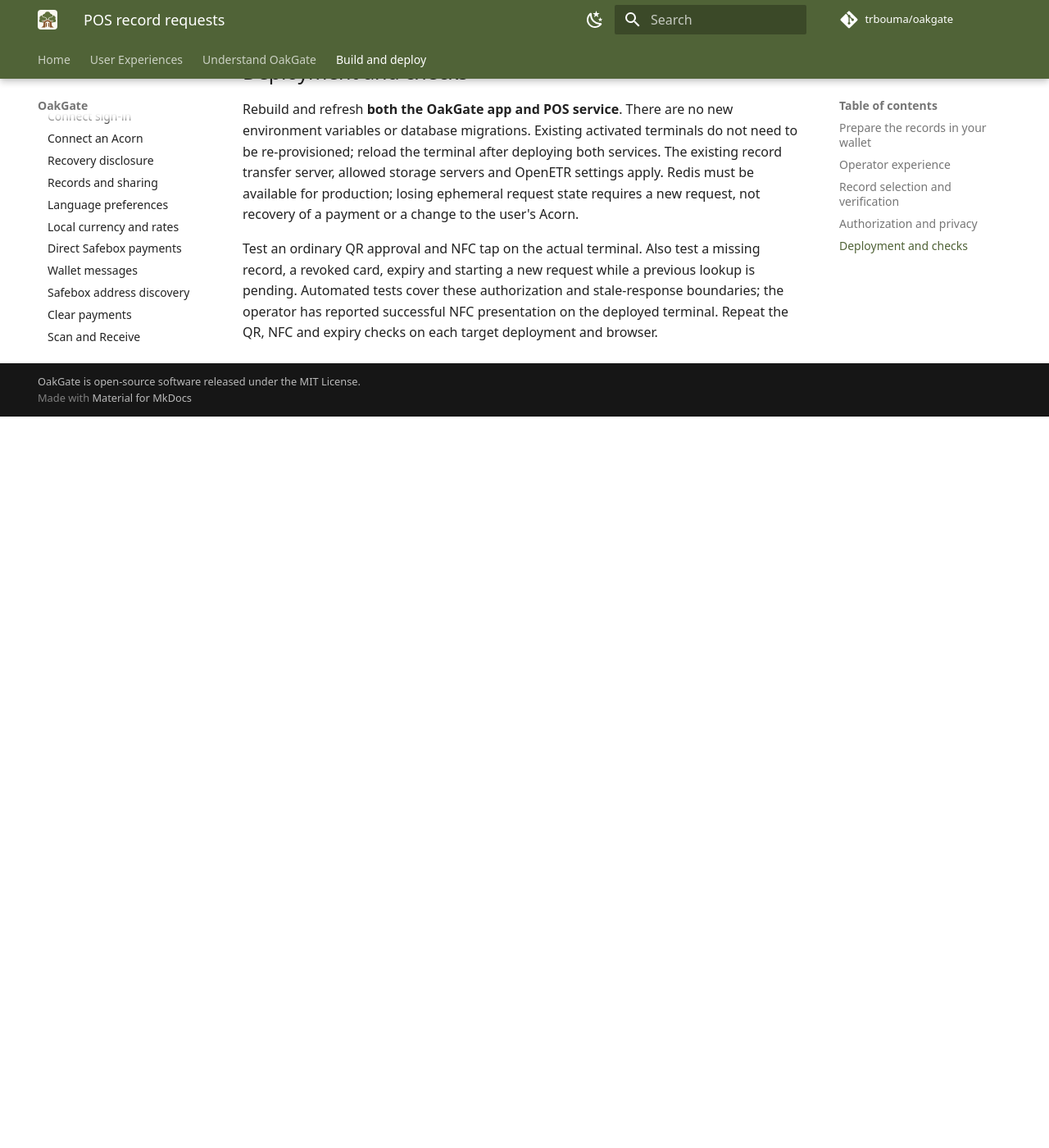
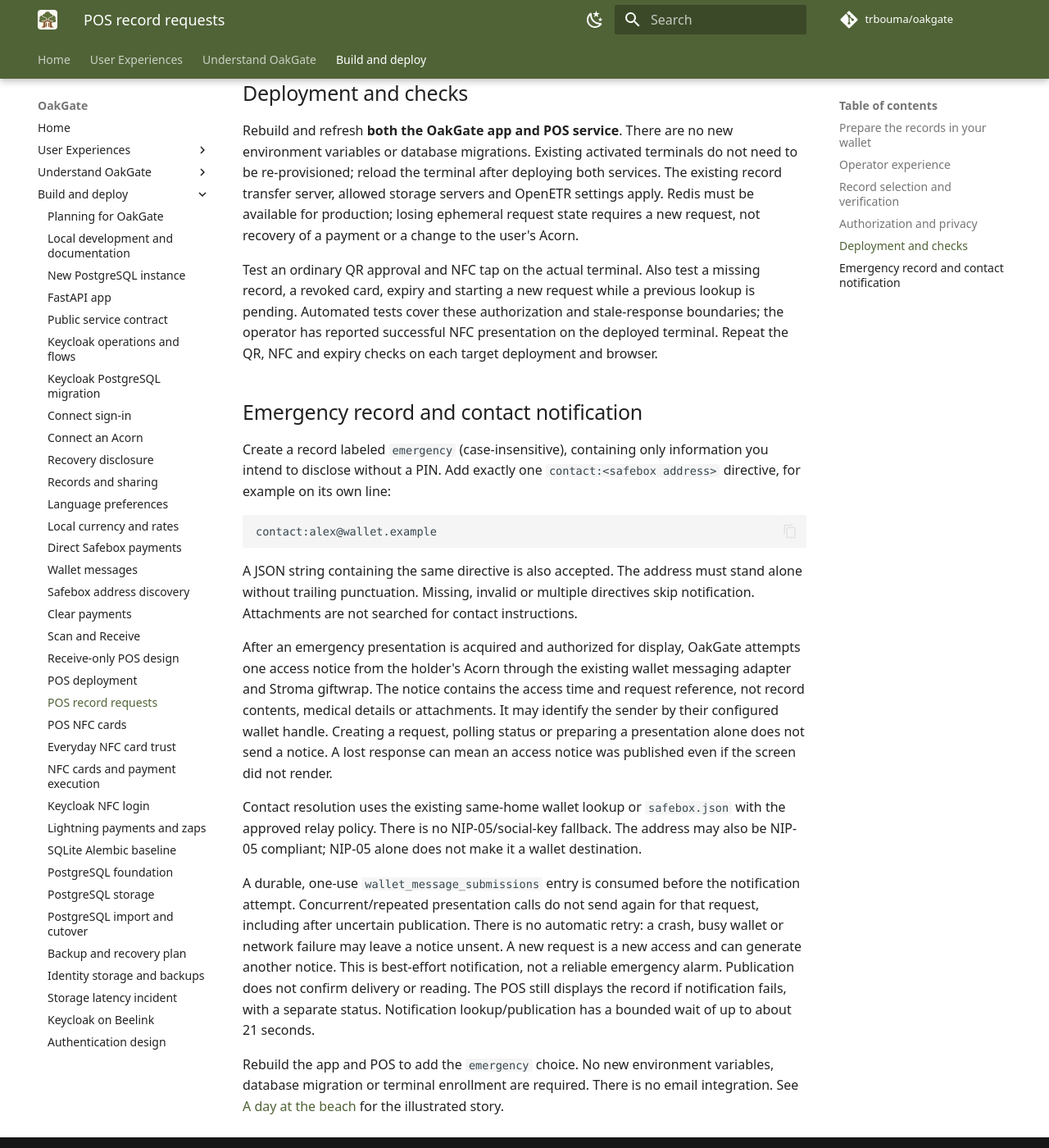
Before and after one commit to trbouma/oakgate, an MkDocs documentation site: the page built from docs/038-pos-record-requests.md, in a window 1280 px wide and 1400 px high, scrolled down 2292 px. Shown: the whole window at 82% size. Built offline with MkDocs 1.6.1 and Material for MkDocs 9.7.7, drawn with Linux system fonts in a browser that asks for light colours; comment, search, counter and statistics services are not loaded; before the commit the page ends 2800 px from its top, so only the background shows below that; some of the changed text lies outside the part shown.

Commit message:
feat: add POS emergency records and contact-wallet notifications
- Support emergency record presentation via QR and NFC
- Notify contact wallets through Acorn with duplicate protection
- Add beach bracelet user experience and infographic
- Document notification limits and record-access privacy

````diff
--- a/docs/038-pos-record-requests.md
+++ b/docs/038-pos-record-requests.md
@@ -1,9 +1,9 @@
 # POS record requests
 
-The **Check a Record** tab lets an activated terminal request a `whoami` or `myinfo` record.
+The **Check a Record** tab lets an activated terminal request a `whoami`, `myinfo` or `emergency` record.
 This is a presentation for viewing, not a record transfer or a payment instruction.
 `whoami` is the default. `myinfo` holds additional information the wallet holder
-chooses to present beyond their `whoami` record. Both labels are explicitly
+chooses to present beyond their `whoami` record. All three labels are explicitly
 enabled in the dropdown and server allowlist.
 
 ## Prepare the records in your wallet
@@ -23,7 +23,7 @@ and [One wallet, several counters](user-experiences/one-wallet-several-counters.
 
 ## Operator experience
 
-1. Select **whoami** or **myinfo**, then **Create Request**. A new request clears the previous
+1. Select **whoami**, **myinfo** or **emergency**, then **Create Request**. A new request clears the previous
    displayed record and invalidates the previous request on this terminal.
 2. The holder scans the QR using their OakGate wallet or phone camera. The wallet
    displays the terminal name and requested label and asks for approval. A holder
@@ -98,3 +98,43 @@ record, a revoked card, expiry and starting a new request while a previous looku
 is pending. Automated tests cover these authorization and stale-response boundaries;
 the operator has reported successful NFC presentation on the deployed terminal.
 Repeat the QR, NFC and expiry checks on each target deployment and browser.
+
+
+## Emergency record and contact notification
+
+Create a record labeled `emergency` (case-insensitive), containing only information
+you intend to disclose without a PIN. Add exactly one `contact:<safebox address>`
+directive, for example on its own line:
+
+```text
+contact:alex@wallet.example
+```
+
+A JSON string containing the same directive is also accepted. The address must
+stand alone without trailing punctuation. Missing, invalid or multiple directives
+skip notification. Attachments are not searched for contact instructions.
+
+After an emergency presentation is acquired and authorized for display, OakGate
+attempts one access notice from the holder's Acorn through the existing wallet
+messaging adapter and Stroma giftwrap. The notice contains the access time and
+request reference, not record contents, medical details or attachments. It may
+identify the sender by their configured wallet handle. Creating a request, polling
+status or preparing a presentation alone does not send a notice. A lost response
+can mean an access notice was published even if the screen did not render.
+
+Contact resolution uses the existing same-home wallet lookup or `safebox.json`
+with the approved relay policy. There is no NIP-05/social-key fallback. The address
+may also be NIP-05 compliant; NIP-05 alone does not make it a wallet destination.
+
+A durable, one-use `wallet_message_submissions` entry is consumed before the
+notification attempt. Concurrent/repeated presentation calls do not send again for
+that request, including after uncertain publication. There is no automatic retry:
+a crash, busy wallet or network failure may leave a notice unsent. A new request
+is a new access and can generate another notice. This is best-effort notification,
+not a reliable emergency alarm. Publication does not confirm delivery or reading.
+The POS still displays the record if notification fails, with a separate status.
+Notification lookup/publication has a bounded wait of up to about 21 seconds.
+
+Rebuild the app and POS to add the `emergency` choice. No new environment variables,
+database migration or terminal enrollment are required. There is no email integration.
+See [A day at the beach](user-experiences/a-day-at-the-beach.md) for the illustrated story.
--- a/docs/project-status.md
+++ b/docs/project-status.md
@@ -12,7 +12,7 @@ OakGate is an early-stage project. This page separates working foundations from
 | App sign-in | Code flow with PKCE, server-side sessions, account page and logout implemented; application client setup and live verification required |
 | Acorn integration and custody | Create/connect, encrypted recovery storage, and cash and Clear balance display with friendly units implemented; live relay verification pending |
 | Lightning receiving and zaps | Direct-to-Acorn receiving and durable restart recovery implemented; compatibility mode default; live paid settlement and client verification pending |
-| POS record presentation | `whoami`/`myinfo` requests through QR approval or same-home NFC, temporary display and OpenETR information implemented; NFC presentation reported working on the deployed terminal |
+| POS record presentation | `whoami`/`myinfo`/`emergency` requests through QR approval or same-home NFC, temporary display and OpenETR information implemented; NFC presentation reported working on the deployed terminal; emergency contact-wallet notices implemented and locally tested, deployment test pending |
 | Recovery information | Encrypted custody; fresh-authenticated phrase, relay and recovery-mode disclosure implemented; independent restoration verification pending |
 | Go Independent | Design note agreed; implementation deferred |
 | Documentation | MkDocs site prepared; publication depends on GitHub Pages deployment |
--- /dev/null
+++ b/docs/user-experiences/a-day-at-the-beach.md
@@ -0,0 +1,85 @@
+---
+title: A day at the beach without a phone
+description: A neoprene NFC bracelet for resort membership, surf payments and emergency information.
+---
+
+# A day at the beach without a phone
+
+[![Kai leaves her phone behind, presents membership, pays for surfing and makes emergency information accessible through a neoprene NFC bracelet.](../assets/user-experiences/a-day-at-the-beach.png)](../assets/user-experiences/a-day-at-the-beach.png){ .oakgate-experience-image }
+
+[Open the full-size infographic](../assets/user-experiences/a-day-at-the-beach.png){ .md-button }
+
+*An illustrative resort story and bracelet concept, not product screenshots or a
+waterproof hardware specification. “Notified” in the illustration means a message
+published to a wallet relay; it does not confirm that the contact has read it.*
+
+## Ready before leaving the room
+
+Kai is heading to the beach for a surfing expedition. Her phone stays in the room.
+Earlier, she paired her OakGate wallet with the resort's terminal and approved an
+NFC credential written into a neoprene bracelet. The bracelet works like her card:
+it gives the terminal a way to reach her wallet, without storing her wallet's private
+key or her records on the bracelet.
+
+Her wallet has Cash for purchases and the resort's supported Clear credits. She
+has also prepared a **whoami** record with her photo and resort membership, and an
+**emergency** record containing information she chooses to make available.
+
+## A tap to show membership
+
+At the surf desk, the attendant opens **Check a Record**, selects **whoami** and
+creates a request. Kai taps her bracelet. The attendant selects **Present Record**
+and sees the membership record and its original image. Where an attached artifact
+has OpenETR information, the terminal shows that verification information too.
+The resort decides whether the evidence satisfies its membership policy.
+
+The record remains in Kai's Acorn. The terminal displays a temporary presentation;
+it does not import the record into the resort's wallet. A new request or **Stop
+Request** removes the display, and the request expires after two minutes.
+
+## A second tap to pay
+
+The attendant switches to **Point of Sale**, enters the amount and chooses Cash
+or the appropriate Clear balance. Kai taps to pay for the surf session. The
+terminal follows the payment through its existing receipt flow; a detected payment
+and a finalized credit are different states. Her phone is still in the room.
+
+## Emergency information when it is needed
+
+If Kai needs help, staff can request **emergency** and read her bracelet with the
+same terminal. Her record includes a separate line such as:
+
+```text
+contact:alex@wallet.example
+```
+
+When the terminal acquires the emergency presentation, OakGate attempts to send
+Alex an inter-wallet message from Kai's Acorn saying that her emergency record was
+accessed, with the time and a request reference. The message does not contain her
+medical information or an attachment. It is an access notice, not a diagnosis or
+confirmation that an emergency occurred. No email is sent.
+
+The contact address can also be a NIP-05 social address, but it must support Safebox
+wallet discovery: delivery resolves the Acorn key and relays through `safebox.json`,
+not the social public key. A NIP-05-only address is not sufficient.
+
+The terminal reports whether publication was confirmed. A contact may be offline
+or may not read the message. Staff must use their normal emergency procedures;
+this notification is not an emergency dispatch service.
+
+## A small object, a connected wallet
+
+Kai experiences a bracelet, a tap and a clear screen. Acorn handles wallet and
+record operations; Nostr relays carry wallet messages, Cashu supports funds and
+Blossom supplies record attachments quietly in the background. The staff terminal
+and services need connectivity; the bracelet does not run an offline wallet.
+
+The current flow uses activated same-home cards and compatible Android NFC
+browsers. Record access does not ask for a PIN, including emergency access.
+Anyone possessing the bracelet may be able to present these designated records
+at an authorized terminal, so Kai chooses carefully what she puts there. She can
+revoke the credential from her wallet if it is lost. Neoprene is a form-factor
+concept: the chosen tag and enclosure must be tested for the intended water exposure.
+
+See [POS record requests](../038-pos-record-requests.md) for setup, notification
+limits and the supported record labels.
--- a/mkdocs.yml
+++ b/mkdocs.yml
@@ -43,6 +43,7 @@ nav:
       - Meet Project OakGate: user-experiences/meet-project-oakgate.md
       - From a wallet to a card: user-experiences/card-pairing-and-payments.md
       - One wallet, several counters: user-experiences/one-wallet-several-counters.md
+      - A day at the beach: user-experiences/a-day-at-the-beach.md
   - Understand OakGate:
       - Product direction: product-direction.md
       - Mainstay client roles: 021-mainstay-client-roles.md
--- a/pos/static/records.js
+++ b/pos/static/records.js
@@ -77,7 +77,7 @@
     const bytes=Uint8Array.from(atob(result.attachment.data),c=>c.charCodeAt(0));
     imageURL=URL.createObjectURL(new Blob([bytes],{type:result.attachment.type}));$('record-image').src=imageURL;$('record-image').hidden=false;
    }
-   $('record-result').hidden=false;$('record-present').hidden=true;message('Record presented. Review the record and verification information.');
+   $('record-result').hidden=false;$('record-present').hidden=true;message('Record presented. Review the record and verification information.' + (result.notification ? ' ' + result.notification : ''));
   }catch(_){if(run===generation){message('Presentation unavailable or expired. Create a new request.');$('record-present').disabled=false;}}
   finally{if(run===generation)busy=false;}
  });
````
Also changed, not shown: docs/029-nfc-card-trust.md (+3 -1 lines), docs/user-experiences/index.md (+17 -0 lines), 6 other files.
